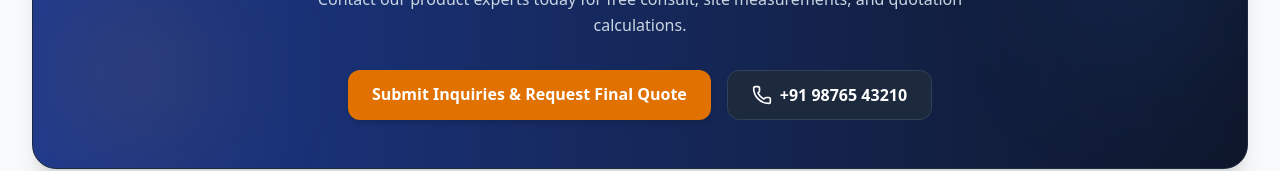
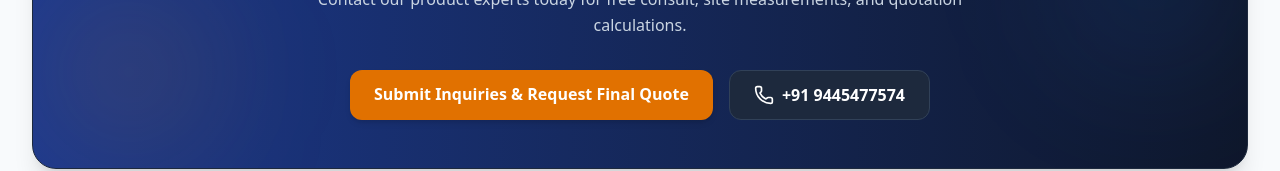
Before and after one commit to krishnasanjayj/upvc-website, a Next.js app in the folder frontend/: page / in a window 1280 px wide. Shown: the part 4236-4407 px from the top of the page. Built offline with nearby package versions, Linux system fonts and the light colour scheme.

Commit message:
small changes

```diff
--- a/frontend/src/app/page.tsx
+++ b/frontend/src/app/page.tsx
@@ -303,11 +303,11 @@ export default function Home() {
                 {t('calculator.submitInquiry')}
               </Link>
               <a
-                href="tel:+919876543210"
+                href="tel:+919445477574"
                 className="rounded-xl bg-slate-800 border border-slate-700 px-6 py-3 font-bold hover:bg-slate-700 transition-colors flex items-center"
               >
                 <Phone className="h-5 w-5 mr-2" />
-                +91 98765 43210
+                +91 9445477574
               </a>
             </div>
           </div>
```
